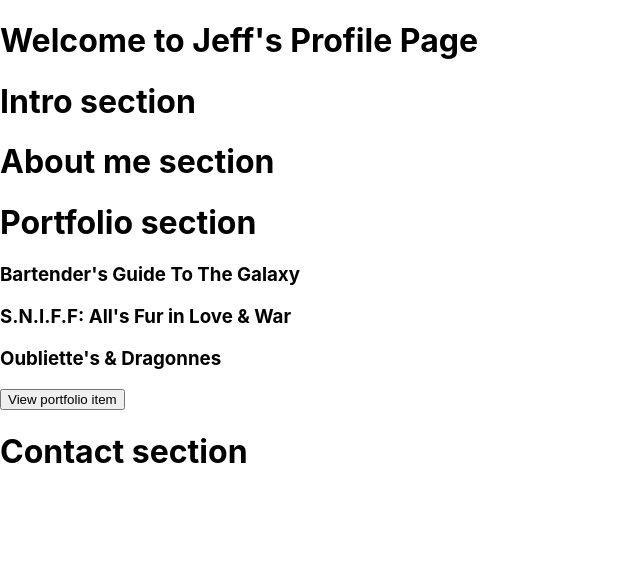
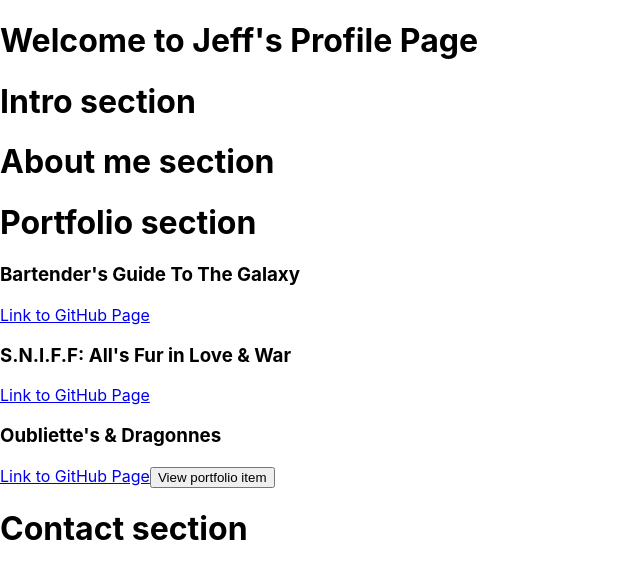
Before and after one commit to jeffchiudev/Portfolio-React, a React (Create React App) app: page / in a window 1280 px wide. Shown: the top 578 px of the page, without its empty margins (0-640 px from the left). Built offline with nearby package versions, Linux system fonts and the light colour scheme.

Commit message:
add links to portfolio GH pages

```diff
--- a/src/components/Portfolio.js
+++ b/src/components/Portfolio.js
@@ -3,13 +3,16 @@ import PortfolioItem from './PortfolioItem';
 
 const testPortfolioItems = [
   {
-    name: "Bartender's Guide To The Galaxy"
+    name: "Bartender's Guide To The Galaxy",
+    link: "https://github.com/jeffchiudev/bartenders-guide-to-the-galaxy"
   },
   {
-    name: "S.N.I.F.F: All's Fur in Love & War"
+    name: "S.N.I.F.F: All's Fur in Love & War",
+    link: "https://github.com/jeffchiudev/PuppyLove.Solution"
   },
   {
-    name: "Oubliette's & Dragonnes"
+    name: "Oubliette's & Dragonnes",
+    link: "https://github.com/jeffchiudev/capstone-project"
   },
 
 ]
@@ -21,6 +24,7 @@ function Portfolio() {
       {testPortfolioItems.map((item, index) =>
         <PortfolioItem
           name={item.name}
+          link={item.link}
           key={index}/>
       )}
     </React.Fragment>
--- a/src/components/PortfolioItem.js
+++ b/src/components/PortfolioItem.js
@@ -5,12 +5,14 @@ function PortfolioItem(props) {
   return (
     <React.Fragment>
       <h3>{props.name}</h3>
+      <a href={props.link}>Link to GitHub Page</a>
     </React.Fragment>
   );
 }
 
 PortfolioItem.propTypes = {
   name: PropTypes.string,
+  link: PropTypes.string,
 };
 
 export default PortfolioItem;
```
